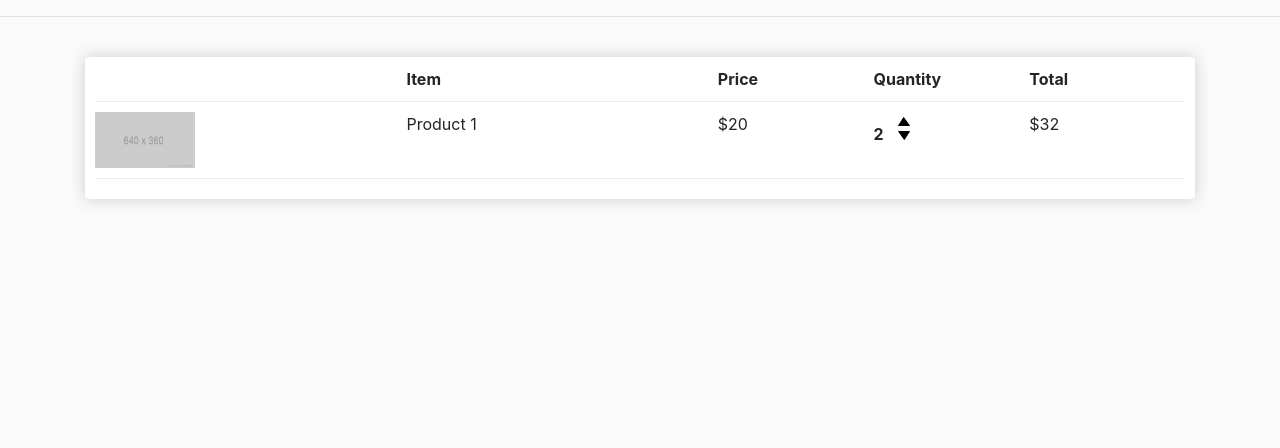
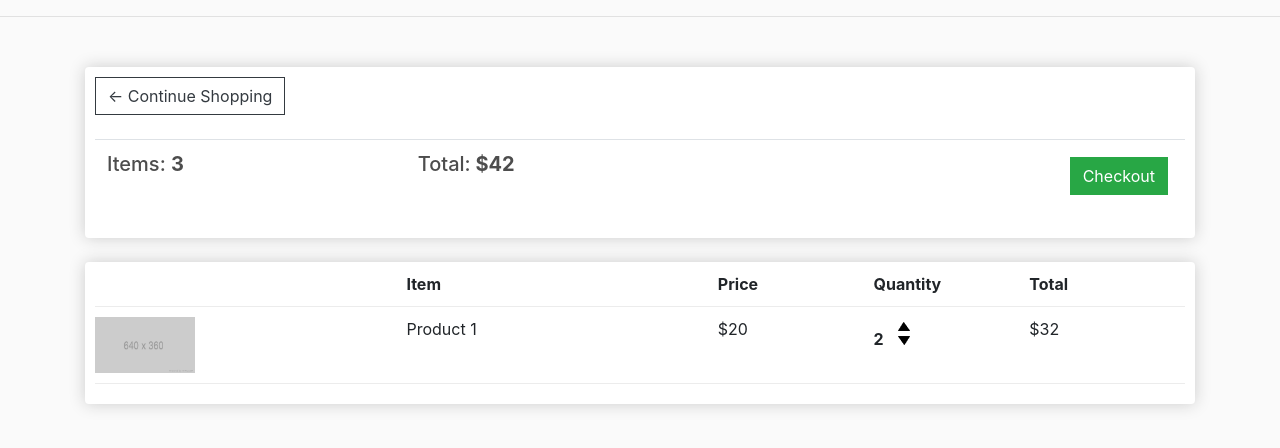
Before and after one commit to ccobasi/eshop, a Django app: template store/templates/store/cart.html in a window 1280 px wide. Shown: the part 57-505 px from the top of the page. Run offline with Django 3.2, Linux system fonts and the light colour scheme; the template is opened without the code that fills it, so the values that code supplies are empty; parts of the project's set-up code (start-up, migrations or seed data) failed here and were passed over; some libraries are stand-ins or nearby versions.

Commit message:
Update cart.html

```diff
--- a/store/templates/store/cart.html
+++ b/store/templates/store/cart.html
@@ -1,4 +1,34 @@
 {% extends 'store/main.html' %} {% load static %} {% block content %}
+<div class="row">
+  <div class="col-lg-12">
+    <div class="box-element">
+      <a class="btn btn-outline-dark" href="{% url 'store' %}"
+        >&#x2190; Continue Shopping</a
+      >
+
+      <br />
+      <br />
+      <table class="table">
+        <tr>
+          <th>
+            <h5>Items: <strong>3</strong></h5>
+          </th>
+          <th>
+            <h5>Total:<strong> $42</strong></h5>
+          </th>
+          <th>
+            <a
+              style="float: right; margin: 5px"
+              class="btn btn-success"
+              href="{% url 'checkout' %}"
+              >Checkout</a
+            >
+          </th>
+        </tr>
+      </table>
+    </div>
+
+    <br />
     <div class="box-element">
       <div class="cart-row">
         <div style="flex: 2"></div>
@@ -17,12 +47,20 @@
         <div style="flex: 1">
           <p class="quantity">2</p>
           <div class="quantity">
-        <img class="chg-quantity" src="{% static  'images/arrow-up.png' %}" />
+            <img
+              class="chg-quantity"
+              src="{% static  'images/arrow-up.png' %}"
+            />
 
-        <img class="chg-quantity" src="{% static  'images/arrow-down.png' %}" />
+            <img
+              class="chg-quantity"
+              src="{% static  'images/arrow-down.png' %}"
+            />
           </div>
         </div>
         <div style="flex: 1"><p>$32</p></div>
       </div>
+    </div>
     {% endblock content %}
   </div>
+</div>
```
Lines whose indentation alone changed are shown as unchanged.
